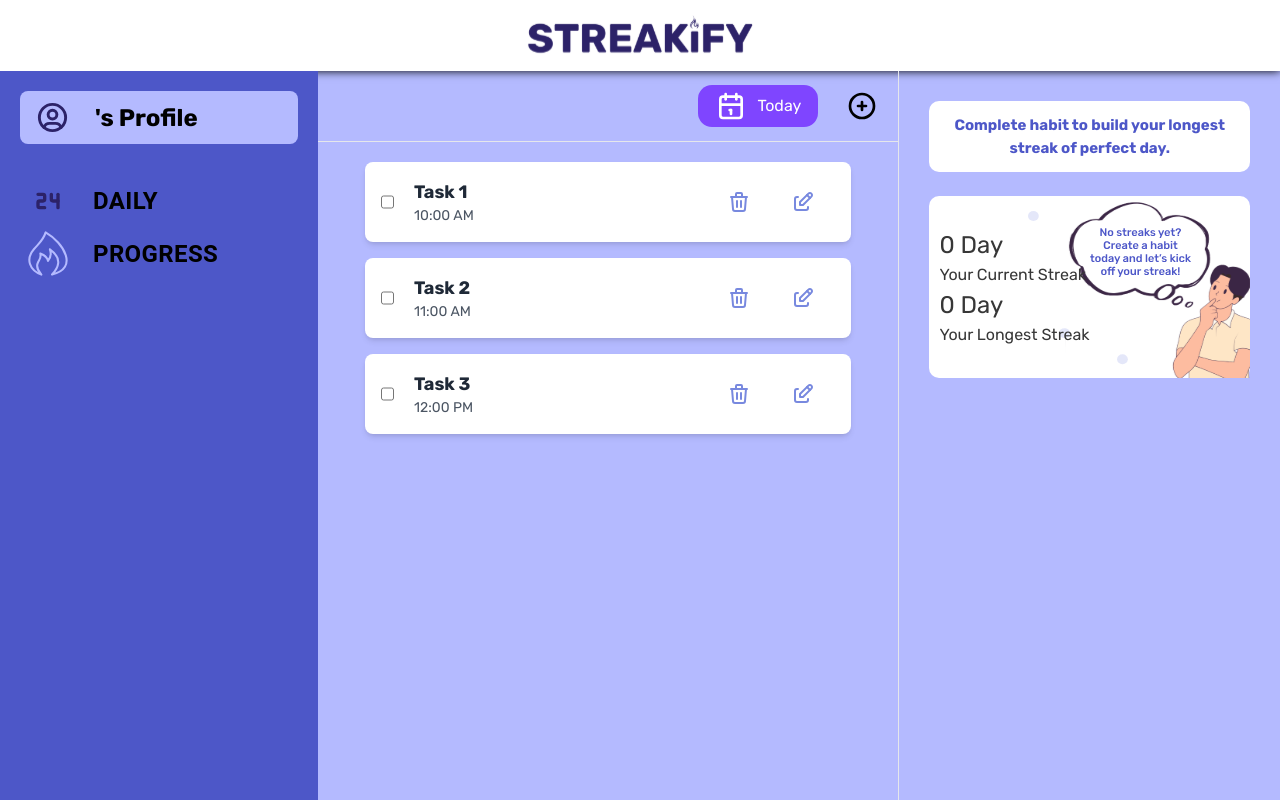
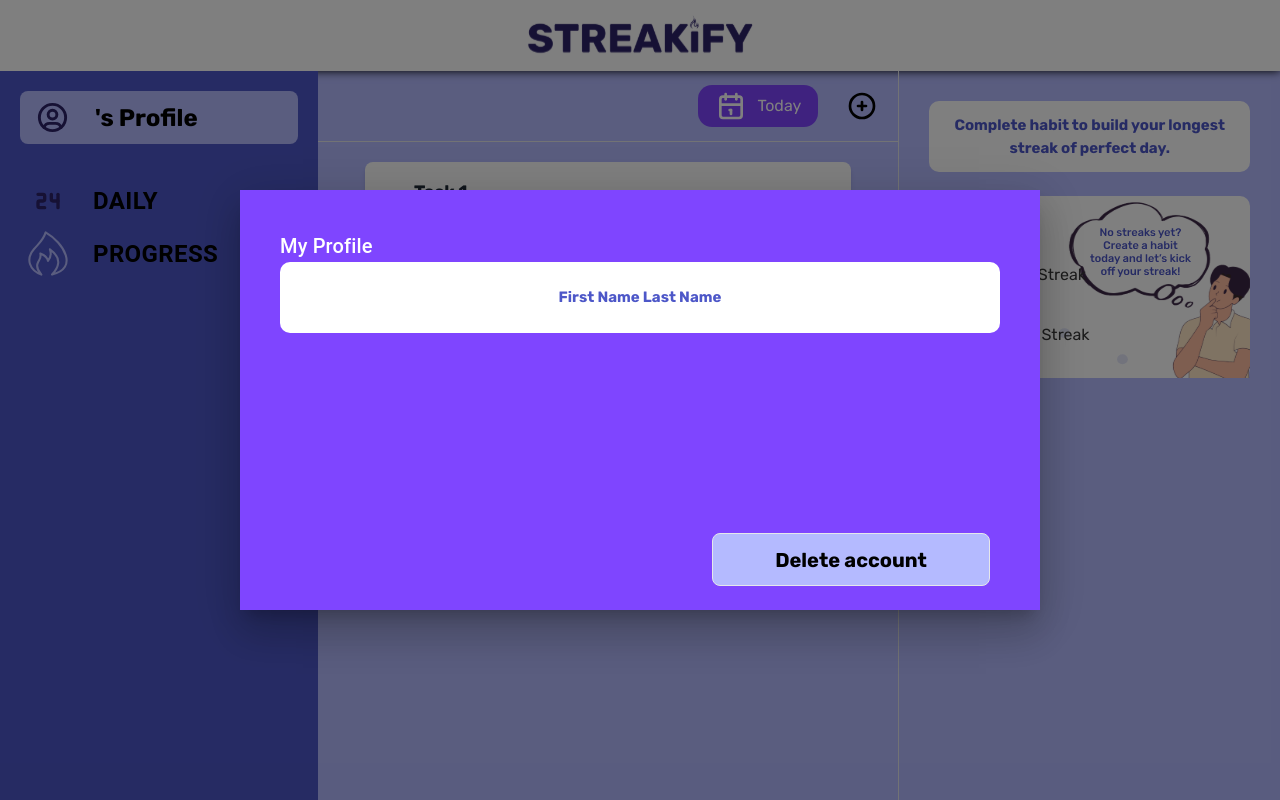
Before and after one commit to decaff1115/Streakify, a React (Vite) app in the folder Streakify/client/: page /Dashboard in a window 1280 px wide. Both pictures are taken after a click on the button "'s Profile". Built offline with nearby package versions, Linux system fonts and the light colour scheme.

Commit message:
Redirect SignUp to Login to ensure JWT token is passed

```diff
--- a/Streakify/client/src/Components/Dashboard/Dashboard.jsx
+++ b/Streakify/client/src/Components/Dashboard/Dashboard.jsx
@@ -27,6 +27,10 @@
   const [username, setUsername] = useState('');
 
   const [showAddHabit, setShowAddHabit] = useState(false);
+
+  const [openProfile, setOpenProfile] = React.useState(false);
+  const handleOpenProfile = () => setOpenProfile(true);
+  const handleCloseProfile = () => setOpenProfile(false);
 
   const [taskArray, setTaskArray] = useState([
     { task: "Task 1", time: "10:00 AM", isChecked: false },
@@ -115,12 +119,31 @@
           <div className="flex w-[30%] justify-center bg-[#4D57C8] p-[20px] border-red-600">
             <div className="border-blue-600 h-max flex flex-col">
             {/*Button div */}
-            <button className="flex bg-[#B4BAFF] h-[53px] mb-[30px] items-center w-[278px] justify-start rounded-[8px] p-[15px]">
+            <button onClick={handleOpenProfile} className="flex bg-[#B4BAFF] h-[53px] mb-[30px] items-center w-[278px] justify-start rounded-[8px] p-[15px]">
               <div className="flex justify-between items-center">
                 <IconUserCircle size={35} color="#2C2268"/>
                 <h1 className="text-[24px] font-bold ml-[25px]"> {username}'s Profile </h1>
               </div>
             </button>
+
+            {/* Profile Modal */}
+            <Modal open={openProfile} onClose={handleCloseProfile} aria-labelledby="modal-profile-title">
+              <Box sx={style}>
+                <Typography id="modal-profile-title" variant="h6" component="h2" className="text-white font-bold">
+                  My Profile
+                </Typography>
+                <div className="font-semibold rounded-[10px] items-center flex w-full text-[15px] justify-center h-[71px] p-[20px] text-center bg-[#FFFFFF] text-[#4D57C8]">
+                  First Name Last Name
+                </div>
+                <button onClick={handleOpenProfile} className="flex border ml-[60%] mt-[200px] bg-[#B4BAFF] h-[53px] mb-6 items-center w-full md:w-[278px] justify-start rounded-[8px] p-[15px]">
+                  <div className="flex justify-between items-center w-full">
+                    <h1 className="text-[20px] font-bold flex items-center justify-center w-full">Delete account</h1>
+                  </div>
+                </button>
+              </Box>
+            </Modal>
+
+
             {/*Button div */}
               <div>
                 <Button style={{ justifyContent: "start" }} className="flex hover:bg-[#B4BAFF] h-[53px] items-center w-[278px] rounded-[8px] p-[15px]">
--- a/Streakify/client/src/Components/SignUpPage/SignUpPage.jsx
+++ b/Streakify/client/src/Components/SignUpPage/SignUpPage.jsx
@@ -37,7 +37,7 @@
         console.log("Sign up successful:", data);
 
         // Optionally, redirect to the dashboard or home page
-        window.location.href = "/Dashboard"; // Adjust the redirect path as needed
+        window.location.href = "/LogInPage"; // Adjust the redirect path as needed
       } else {
         // Handle error if login failed
         setError(data.message || "Sign up failed, please try again.");
```
